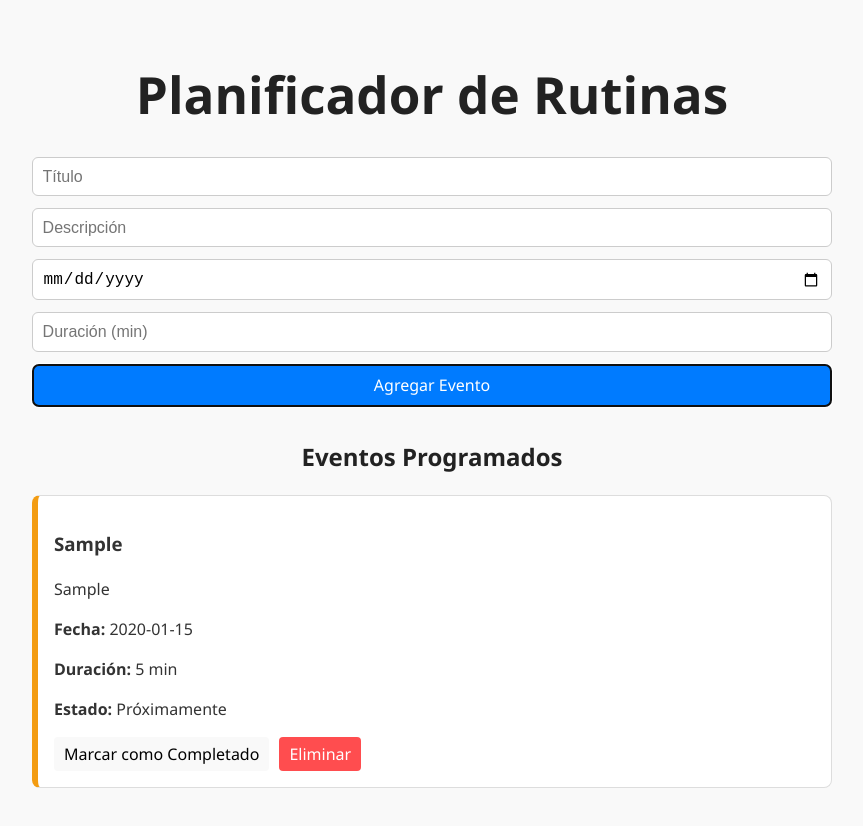
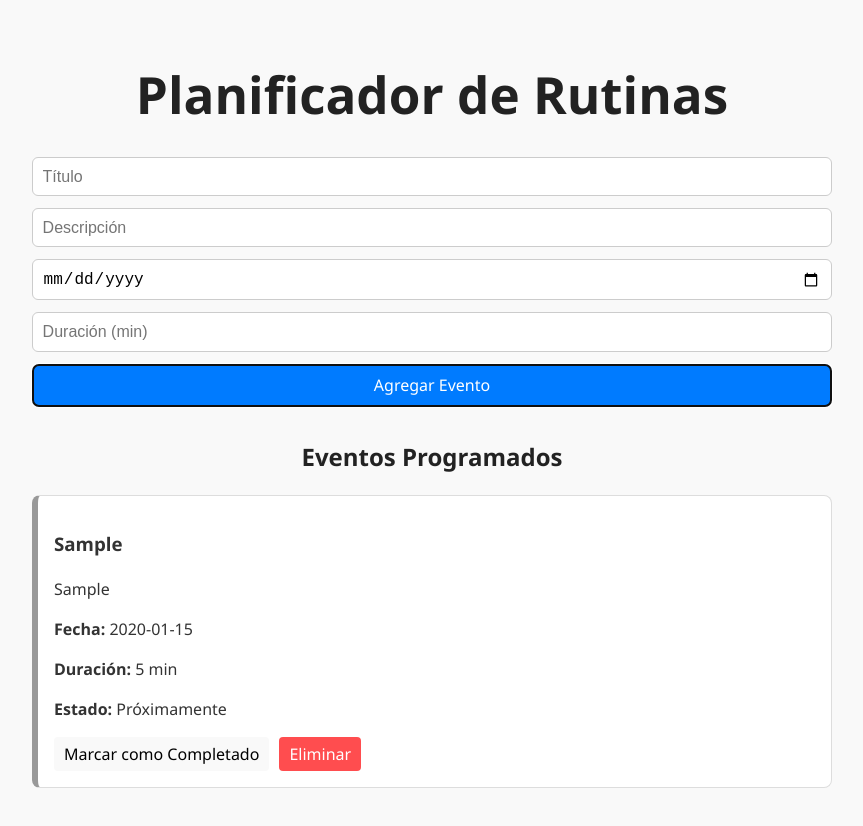
Before and after one commit to SLorenzatti12/Gestor_de_tareas_domesticas, a React (Vite) app: page / in a window 1280 px wide. Both pictures are taken after typing "Sample", "Sample", "2020-01-15", "5" into the empty fields and a click on the button "Agregar Evento". Shown: the top 826 px of the page, without its empty margins (0-863 px from the left). Built offline with nearby package versions, Linux system fonts and the light colour scheme.

Commit message:
Eliminacion de la funcion Draggable por problemas

```diff
--- a/src/components/EventList.jsx
+++ b/src/components/EventList.jsx
@@ -1,8 +1,9 @@
+// EventList.jsx (sin react-beautiful-dnd)
+
 import React from "react";
 import { motion } from "framer-motion";
-import { Draggable } from "react-beautiful-dnd";
 
-const EventList = ({ events, markAsCompleted, deleteEvent, placeholder }) => {
+const EventList = ({ events, markAsCompleted, deleteEvent }) => {
   return (
     <div className="event-list">
       <h2>Eventos Programados</h2>
@@ -10,25 +11,14 @@ const EventList = ({ events, markAsCompleted, deleteEvent, placeholder }) => {
         <p>No hay eventos programados.</p>
       ) : (
         <ul>
-          {events.map((event, index) => {
-            const statusClass = event.status
-              .toLowerCase()
-              .replace(" ", "-")
-              .normalize("NFD")
-              .replace(/[\u0300-\u036f]/g, ""); // elimina acentos
-
-            return (
-              <Draggable key={event.id} draggableId={event.id.toString()} index={index}>
-                {(provided) => (
+          {events.map((event) => (
             <motion.li
-                    className={`event-item ${statusClass}`}
+              key={event.id}
+              className={`event-item ${event.status}`}
               initial={{ opacity: 0, y: 20 }}
               animate={{ opacity: 1, y: 0 }}
               exit={{ opacity: 0, scale: 0.9 }}
               transition={{ duration: 0.4, ease: "easeOut" }}
-                    ref={provided.innerRef}
-                    {...provided.draggableProps}
-                    {...provided.dragHandleProps}
             >
               <h3>{event.title}</h3>
               <p>{event.description}</p>
@@ -42,11 +32,7 @@ const EventList = ({ events, markAsCompleted, deleteEvent, placeholder }) => {
                 <button className="delete-btn" onClick={() => deleteEvent(event.id)}>Eliminar</button>
               </div>
             </motion.li>
-                )}
-              </Draggable>
-            );
-          })}
-          {placeholder}
+          ))}
         </ul>
       )}
     </div>
```
Lines whose indentation alone changed are shown as unchanged.
